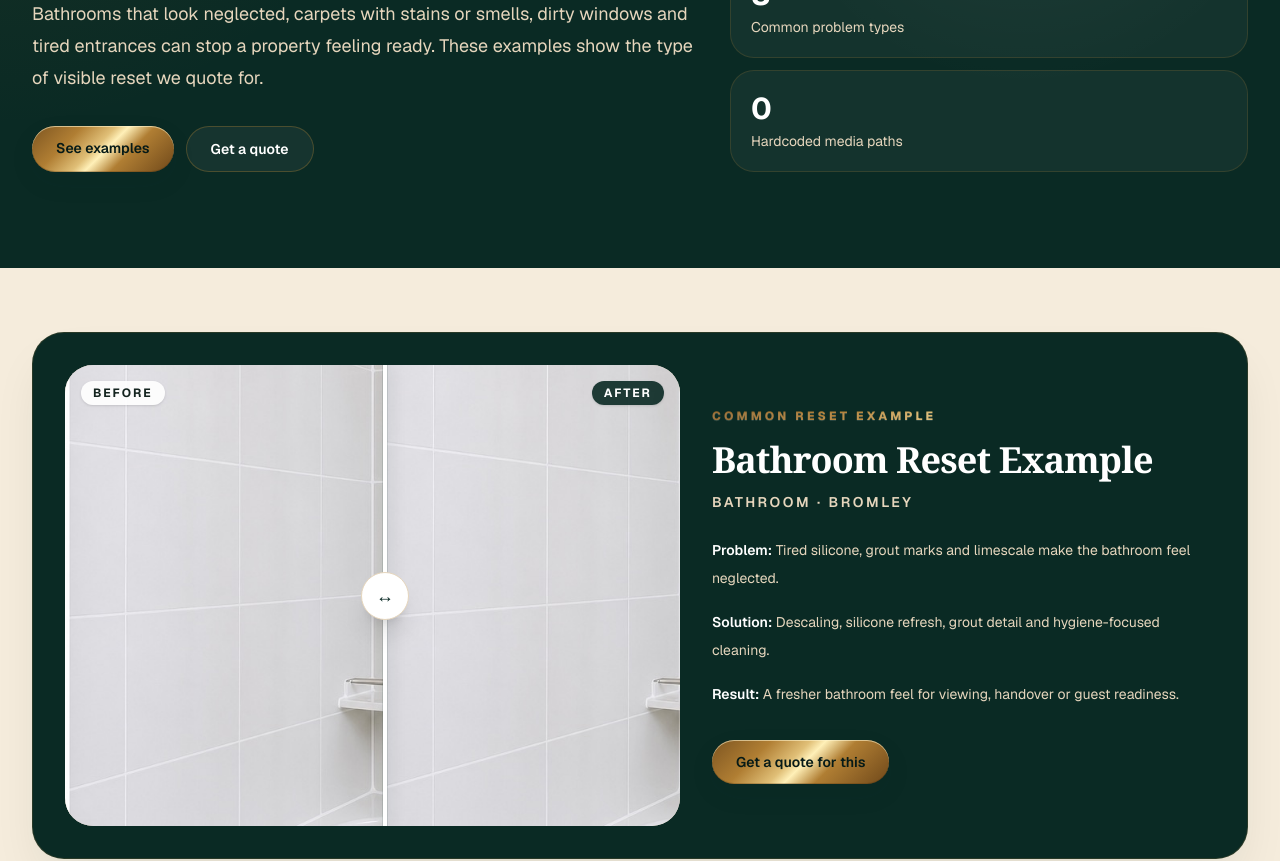
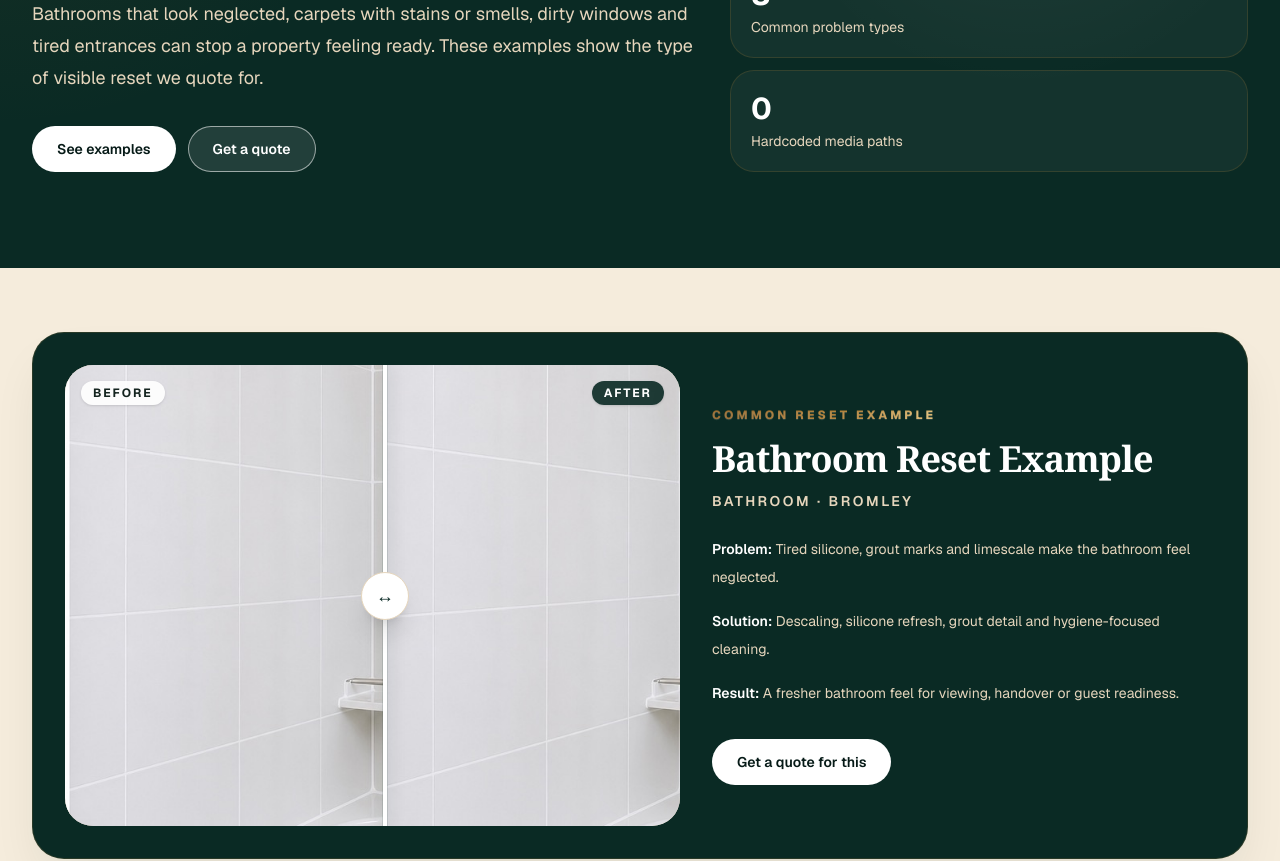
Before and after one commit to RomanKozhushko/Careandflair, a Next.js app: page /before-after in a window 1280 px wide. Shown: the part 360-1221 px from the top of the page. Built offline with nearby package versions, Linux system fonts and the light colour scheme.

Commit message:
Fix admin gate and launch navigation

```diff
--- a/src/app/admin/AdminLogin.tsx
+++ b/src/app/admin/AdminLogin.tsx
@@ -34,7 +34,7 @@ export default function AdminLogin({ passwordConfigured }: { passwordConfigured:
   return (
     <main className="flex min-h-screen items-center justify-center bg-[#061A17] px-4 text-[#f5ecdc]">
       <section className="w-full max-w-lg rounded-3xl border border-[#b07e33]/20 bg-[#0a2a24] p-6 shadow-2xl shadow-black/30">
-        <p className="brand-label text-sm brass-text">Admin locked</p>
+        <p className="brand-label text-sm brass-text">Admin access</p>
         <h1 className="mt-3 text-3xl font-bold tracking-tight text-white">Care & Flair Admin</h1>
         <p className="mt-3 text-[#E6D6BD]">
           {passwordConfigured
--- a/src/app/admin/page.tsx
+++ b/src/app/admin/page.tsx
@@ -1,4 +1,6 @@
+import { cookies } from "next/headers";
 import { AdminShell } from "@/admin/components/AdminShell";
+import { adminAuthCookieName, getAdminPassword, isAdminTokenValid } from "@/admin/auth";
 import type { AdminSection } from "@/admin/types";
 import areas from "@/data/areas.json";
 import beforeAfter from "@/data/before-after.json";
@@ -9,6 +11,7 @@ import packages from "@/data/packages.json";
 import problemCategories from "@/data/problem-categories.json";
 import quoteBuilder from "@/data/quote-builder.json";
 import solutions from "@/data/solutions.json";
+import AdminLogin from "@/app/admin/AdminLogin";
 
 export const metadata = {
   title: "Admin MVP | Care & Flair",
@@ -111,7 +114,15 @@ const sections: AdminSection[] = [
   },
 ];
 
-export default function AdminPage() {
+export default async function AdminPage() {
+  const cookieStore = await cookies();
+  const authToken = cookieStore.get(adminAuthCookieName)?.value;
+  const adminPassword = getAdminPassword();
+
+  if (!isAdminTokenValid(authToken)) {
+    return <AdminLogin passwordConfigured={Boolean(adminPassword)} />;
+  }
+
   return (
     <AdminShell
       sections={sections}
--- a/src/app/before-after/page.tsx
+++ b/src/app/before-after/page.tsx
@@ -31,8 +31,8 @@ export default function BeforeAfterPage() {
                 <h1 className="max-w-4xl text-5xl font-semibold tracking-[-0.04em] sm:text-6xl">See the kinds of problems we fix.</h1>
                 <p className="mt-6 max-w-2xl text-lg leading-8 text-[#E6D6BD]">Bathrooms that look neglected, carpets with stains or smells, dirty windows and tired entrances can stop a property feeling ready. These examples show the type of visible reset we quote for.</p>
                 <div className="mt-8 flex flex-col gap-3 sm:flex-row">
-                  <Link href="#gallery" className="inline-flex justify-center rounded-full brass-fill px-6 py-3 text-sm font-semibold text-[#061A17] transition hover:brightness-105">See examples</Link>
-                  <Link href="/quote" className="inline-flex justify-center rounded-full border border-[#b07e33]/35 bg-white/5 px-6 py-3 text-sm font-semibold text-white transition hover:bg-white/10">Get a quote</Link>
+                  <Link href="#gallery" className="inline-flex justify-center rounded-full border border-white/75 bg-white px-6 py-3 text-sm font-semibold text-[#061A17] transition hover:bg-[#f5ecdc]">See examples</Link>
+                  <Link href="/quote" className="inline-flex justify-center rounded-full border border-white/55 bg-white/10 px-6 py-3 text-sm font-semibold text-white transition hover:border-white/80 hover:bg-white/15">Get a quote</Link>
                 </div>
               </div>
               <div className="grid gap-3 sm:grid-cols-3 lg:grid-cols-1">
@@ -62,7 +62,7 @@ export default function BeforeAfterPage() {
               <p className="brand-label text-xs brass-text">Need this sorted quickly?</p>
               <h2 className="mt-3 text-3xl font-semibold tracking-tight">Get a quote for your property</h2>
               <p className="mx-auto mt-3 max-w-2xl text-sm leading-7 text-[#E6D6BD]">Send the property details, condition, photos and deadline. We will match the right reset package and quote the practical work.</p>
-              <Link href="/quote" className="mt-6 inline-flex rounded-full brass-fill px-6 py-3 text-sm font-semibold text-[#061A17] transition hover:brightness-105">
+              <Link href="/quote" className="mt-6 inline-flex rounded-full border border-white/75 bg-white px-6 py-3 text-sm font-semibold text-[#061A17] transition hover:bg-[#f5ecdc]">
                 Get a quote
               </Link>
             </div>
--- a/src/before-after/FeaturedTransformation.tsx
+++ b/src/before-after/FeaturedTransformation.tsx
@@ -21,7 +21,7 @@ export function FeaturedTransformation({ item }: FeaturedTransformationProps) {
             <p><span className="font-semibold text-white">Solution:</span> {item.solution}</p>
             <p><span className="font-semibold text-white">Result:</span> {item.result}</p>
           </div>
-          <Link href={visualCtaHref(item.ctaPreset)} className="mt-8 inline-flex rounded-full brass-fill px-6 py-3 text-sm font-semibold text-[#061A17] transition hover:brightness-105">
+          <Link href={visualCtaHref(item.ctaPreset)} className="mt-8 inline-flex rounded-full border border-white/75 bg-white px-6 py-3 text-sm font-semibold text-[#061A17] transition hover:bg-[#f5ecdc]">
             {item.ctaLabel}
           </Link>
         </div>
--- a/src/data/site-settings.json
+++ b/src/data/site-settings.json
@@ -17,7 +17,7 @@
   "navigation": [
     { "label": "Services", "href": "/#solutions" },
     { "label": "Packages", "href": "/#packages" },
-    { "label": "Before/After", "href": "/#before-after" },
+    { "label": "Before/After", "href": "/before-after" },
     { "label": "Areas", "href": "/#areas" },
     { "label": "FAQ", "href": "/#faq" }
   ],
--- a/src/homepage/CTASection.tsx
+++ b/src/homepage/CTASection.tsx
@@ -17,7 +17,7 @@ export function CTASection() {
               <h2 className="mt-3 text-3xl font-semibold tracking-tight sm:text-4xl">{section.title}</h2>
               <p className="mt-4 max-w-2xl text-base leading-7 text-[#E6D6BD]">{section.subtitle}</p>
             </div>
-            <CtaButton cta={cta} />
+            <CtaButton cta={cta} variant="light" />
           </div>
         </div>
       </div>
--- a/src/ui/CtaButton.tsx
+++ b/src/ui/CtaButton.tsx
@@ -3,7 +3,7 @@ import type { CtaMapping } from "@/lib/types";
 
 type CtaButtonProps = {
   cta?: CtaMapping;
-  variant?: "primary" | "secondary" | "dark";
+  variant?: "primary" | "secondary" | "dark" | "light";
   className?: string;
 };
 
@@ -14,6 +14,7 @@ export function CtaButton({ cta, variant = "primary", className = "" }: CtaButto
     primary: "brass-fill text-[#061A17] shadow-[0_16px_38px_rgba(10,42,36,0.14)] hover:brightness-105",
     secondary: "border border-[#b07e33]/35 bg-white/45 text-[#0a2a24] hover:bg-white hover:border-[#b07e33]/55",
     dark: "brass-fill text-[#061A17] hover:brightness-105",
+    light: "border border-white/75 bg-white text-[#061A17] shadow-[0_16px_38px_rgba(0,0,0,0.18)] hover:bg-[#f5ecdc]",
   };
 
   return (
```
